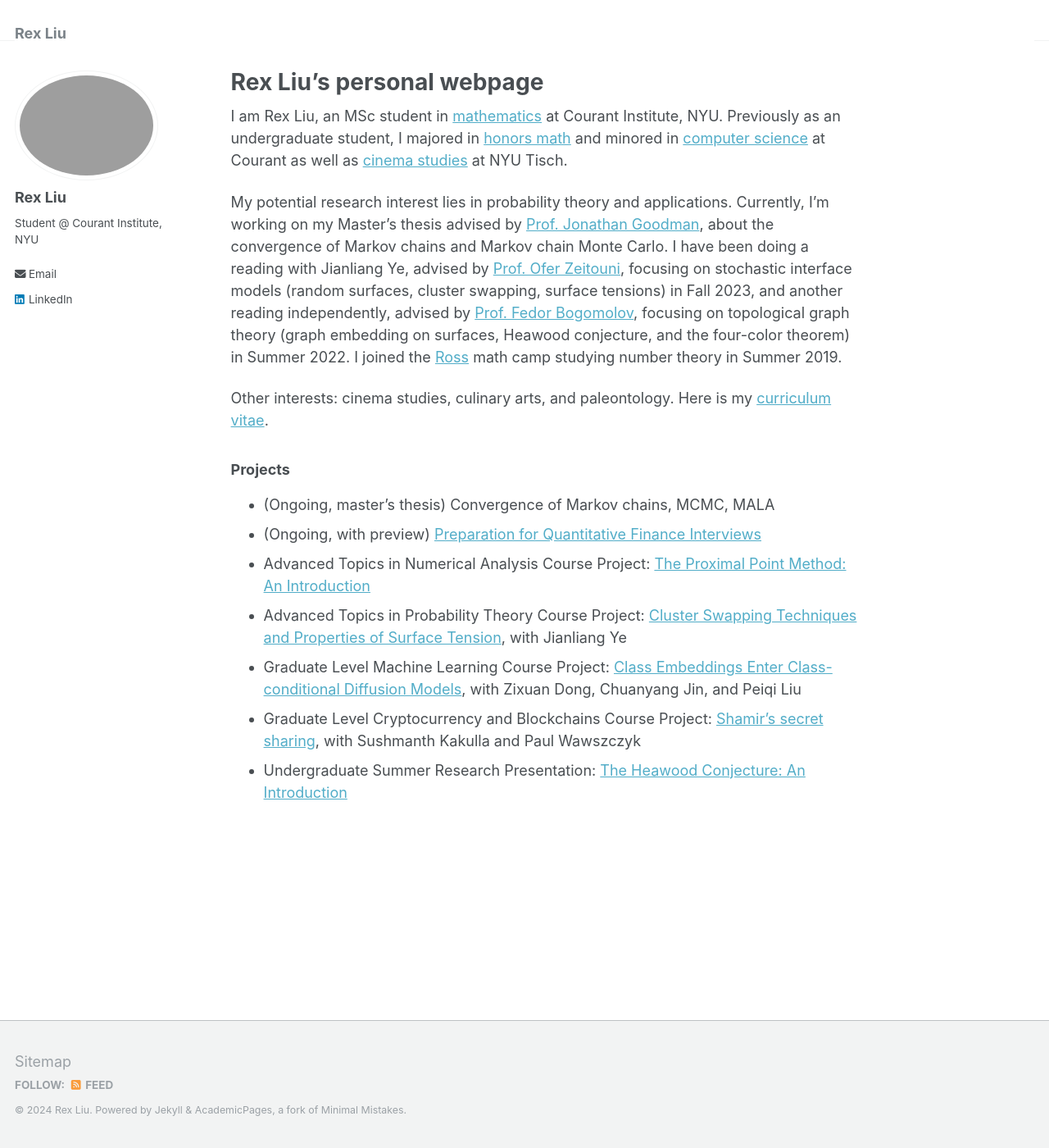
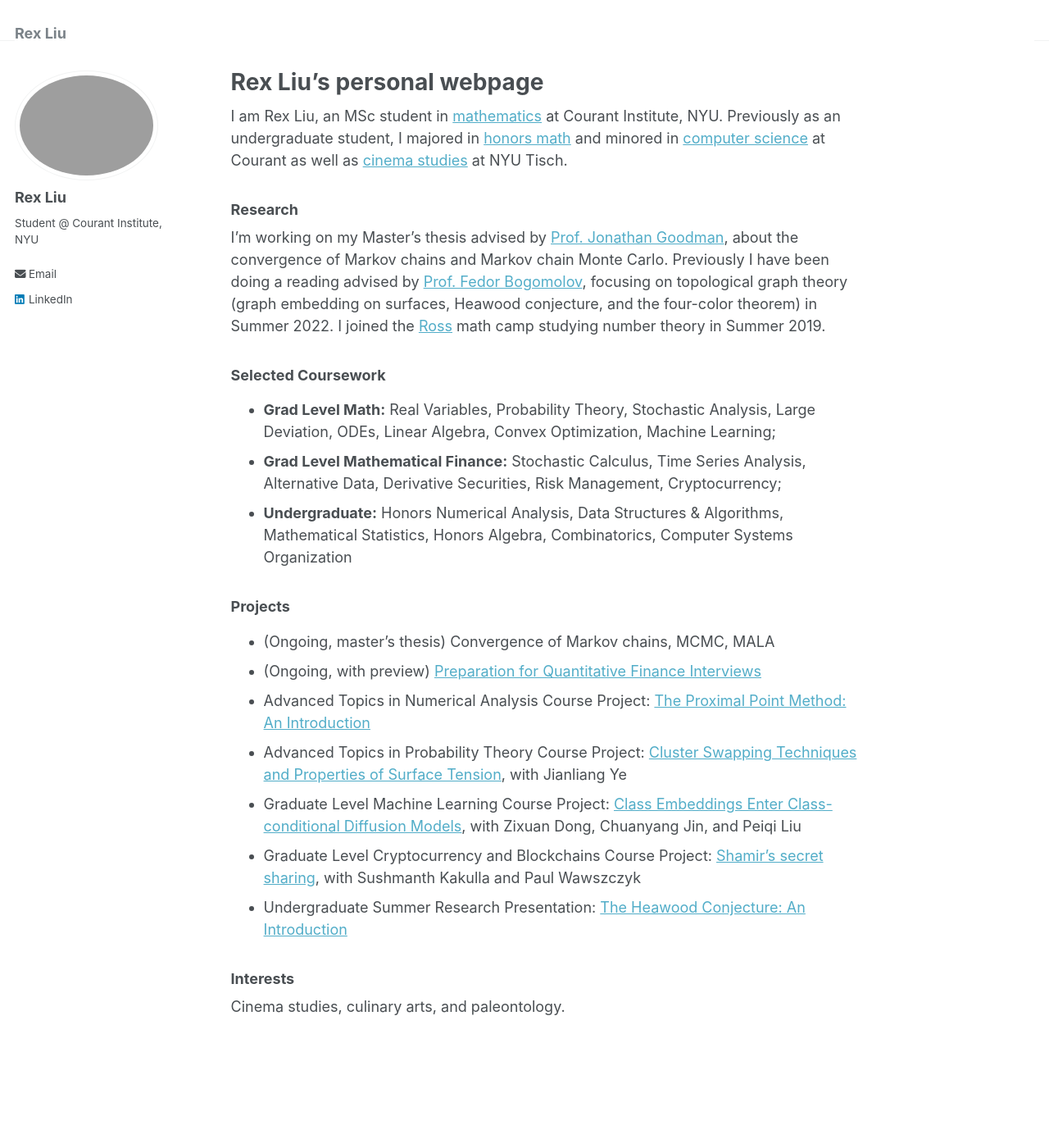
Before and after one commit to RexLiu9/rexliu9.github.io, a Jekyll site: the page built from _pages/about.md, in a window 1280 px wide and 1400 px high. Shown: the whole window at 82% size. Built offline with Jekyll 4.4.1, drawn with Linux system fonts in a browser that asks for light colours.

Commit message:
Update about.md

```diff
--- a/_pages/about.md
+++ b/_pages/about.md
@@ -9,9 +9,13 @@ redirect_from:
 
 I am Rex Liu, an MSc student in [mathematics](https://math.nyu.edu/dynamic/graduate/ms-gsas/ms-mathematics/) at Courant Institute, NYU. Previously as an undergraduate student, I majored in [honors math](https://math.nyu.edu/dynamic/undergrad/ba-cas/majors-minors/honors-programs/#honors-math-major) and minored in [computer science](https://cs.nyu.edu/home/undergrad/minor_programs.html) at Courant as well as [cinema studies](https://tisch.nyu.edu/cinema-studies) at NYU Tisch.
 
-My potential research interest lies in probability theory and applications. Currently, I'm working on my Master's thesis advised by [Prof. Jonathan Goodman](https://math.nyu.edu/~goodman/), about the convergence of Markov chains and Markov chain Monte Carlo. I have been doing a reading with Jianliang Ye, advised by [Prof. Ofer Zeitouni](https://www.wisdom.weizmann.ac.il/~zeitouni/), focusing on stochastic interface models (random surfaces, cluster swapping, surface tensions) in Fall 2023, and another reading independently, advised by [Prof. Fedor Bogomolov](https://math.nyu.edu/people/profiles/BOGOMOLOV_Fedor.html), focusing on topological graph theory (graph embedding on surfaces, Heawood conjecture, and the four-color theorem) in Summer 2022. I joined the [Ross](https://rossprogram.org/) math camp studying number theory in Summer 2019.
+### Research
+I'm working on my Master's thesis advised by [Prof. Jonathan Goodman](https://math.nyu.edu/~goodman/), about the convergence of Markov chains and Markov chain Monte Carlo. Previously I have been doing a reading advised by [Prof. Fedor Bogomolov](https://math.nyu.edu/people/profiles/BOGOMOLOV_Fedor.html), focusing on topological graph theory (graph embedding on surfaces, Heawood conjecture, and the four-color theorem) in Summer 2022. I joined the [Ross](https://rossprogram.org/) math camp studying number theory in Summer 2019.
 
-Other interests: cinema studies, culinary arts, and paleontology. Here is my [curriculum vitae](https://rexliu9.github.io/files/academic_cv_Feb24.pdf).
+### Selected Coursework
++ **Grad Level Math:** Real Variables, Probability Theory, Stochastic Analysis, Large Deviation, ODEs, Linear Algebra, Convex Optimization, Machine Learning;
++ **Grad Level Mathematical Finance:** Stochastic Calculus, Time Series Analysis, Alternative Data, Derivative Securities, Risk Management, Cryptocurrency;
++ **Undergraduate:** Honors Numerical Analysis, Data Structures & Algorithms, Mathematical Statistics, Honors Algebra, Combinatorics, Computer Systems Organization
 
 ### Projects
 + (Ongoing, master's thesis) Convergence of Markov chains, MCMC, MALA
```
Also changed, not shown: other parts of _pages/about.md (+3 -0 lines).
